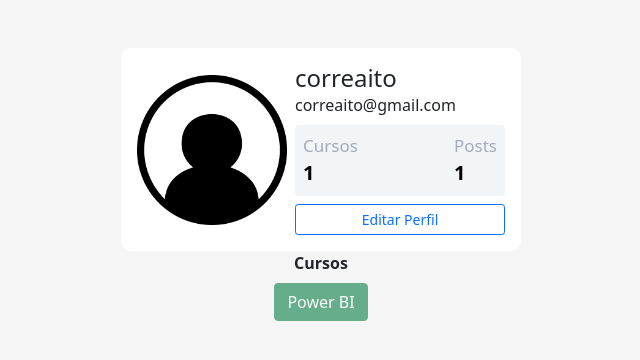
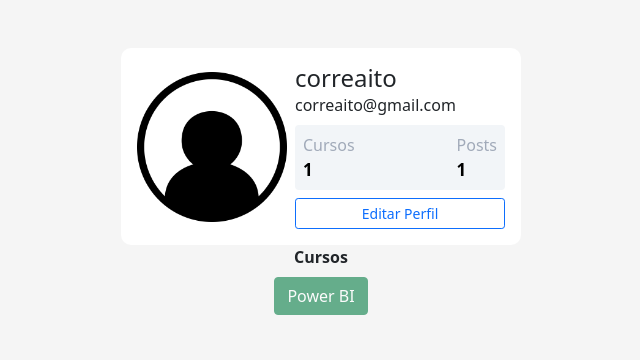
Before and after one commit to correaito/comunidade_python, a Flask app: page /perfil in a window 1280 px wide. Shown: the part 56-416 px from the top of the page, without its empty margins (319-959 px from the left). Run offline with Flask 2, Linux system fonts and the light colour scheme; a user stored in the database is signed in; data comes from the database, SQL or seed files in the repository.

Commit message:
att perfil e usuarios

```diff
--- a/comunidadeimpressionadora/templates/perfil.html
+++ b/comunidadeimpressionadora/templates/perfil.html
@@ -9,17 +9,17 @@
                 <h4 class="mb-0 mt-0">{{ current_user.username }}</h4> <span>{{ current_user.email }}</span>
                 <div class="p-2 mt-2 bg-primary d-flex justify-content-between rounded text-white stats">
                     {% if 'Não Informado' in current_user.cursos %}
-                    <div class="d-flex flex-column"><span style="font-size:17px;" class="articles">Cursos</span>
-                        <span style="font-size:20px;font-weight: bold" class="number1">0</span>
+                    <div class="d-flex flex-column"><span style="font-size:16px;" class="articles">Cursos</span>
+                        <span style="font-size:17px;font-weight: bold" class="number1">0</span>
                     </div>
                     {% else %}
-                    <div class="d-flex flex-column"><span style="font-size:17px;" class="articles">Cursos</span>
-                        <span style="font-size:20px;font-weight: bold">{{ current_user.contar_cursos() }}</span>
+                    <div class="d-flex flex-column"><span style="font-size:16px;" class="articles">Cursos</span>
+                        <span style="font-size:17px;font-weight: bold">{{ current_user.contar_cursos() }}</span>
                     </div>
                     {% endif %}
 
-                    <div class="d-flex flex-column"><span style="font-size:17px;" class="rating">Posts</span>
-                        <span style="font-size:20px;font-weight: bold">{{current_user.contar_posts() }}</span>
+                    <div class="d-flex flex-column"><span style="font-size:16px;" class="rating">Posts</span>
+                        <span style="font-size:17px;font-weight: bold">{{current_user.contar_posts() }}</span>
                     </div>
                 </div>
                 <div class="button mt-2 d-flex flex-row align-items-center">
--- a/comunidadeimpressionadora/templates/usuarios.html
+++ b/comunidadeimpressionadora/templates/usuarios.html
@@ -19,10 +19,10 @@
                                 class="number1">0</span>
                         </div>
                         {% else %}
-                        <div class="d-flex flex-column"><span class="articles">Cursos</span> <span class="number1">{{ usuario.contar_cursos()  }}</span>
+                        <div class="d-flex flex-column"><span style="font-size:16px;" class="articles">Cursos</span> <span style="font-size:17px;font-weight: bold" class="number1">{{ usuario.contar_cursos()  }}</span>
                         </div>
                         {% endif %}
-                        <div class="d-flex flex-column"><span class="rating">Posts</span> <span class="number3">{{ usuario.contar_posts() }}</span>
+                        <div class="d-flex flex-column"><span style="font-size:16px;" class="rating">Posts</span> <span style="font-size:17px;font-weight: bold" class="number3">{{ usuario.contar_posts() }}</span>
                         </div>
                     </div>
                 </div>
--- a/main.py
+++ b/main.py
@@ -1,4 +1,4 @@
 from comunidadeimpressionadora import app
 # esse aquivo é responsável apenas por executar nosso aplicativo
 if __name__ == '__main__':
-    app.run(debug=True)
+    app.run(debug=True, host='0.0.0.0')
```
Also changed, not shown: 1 other file.
